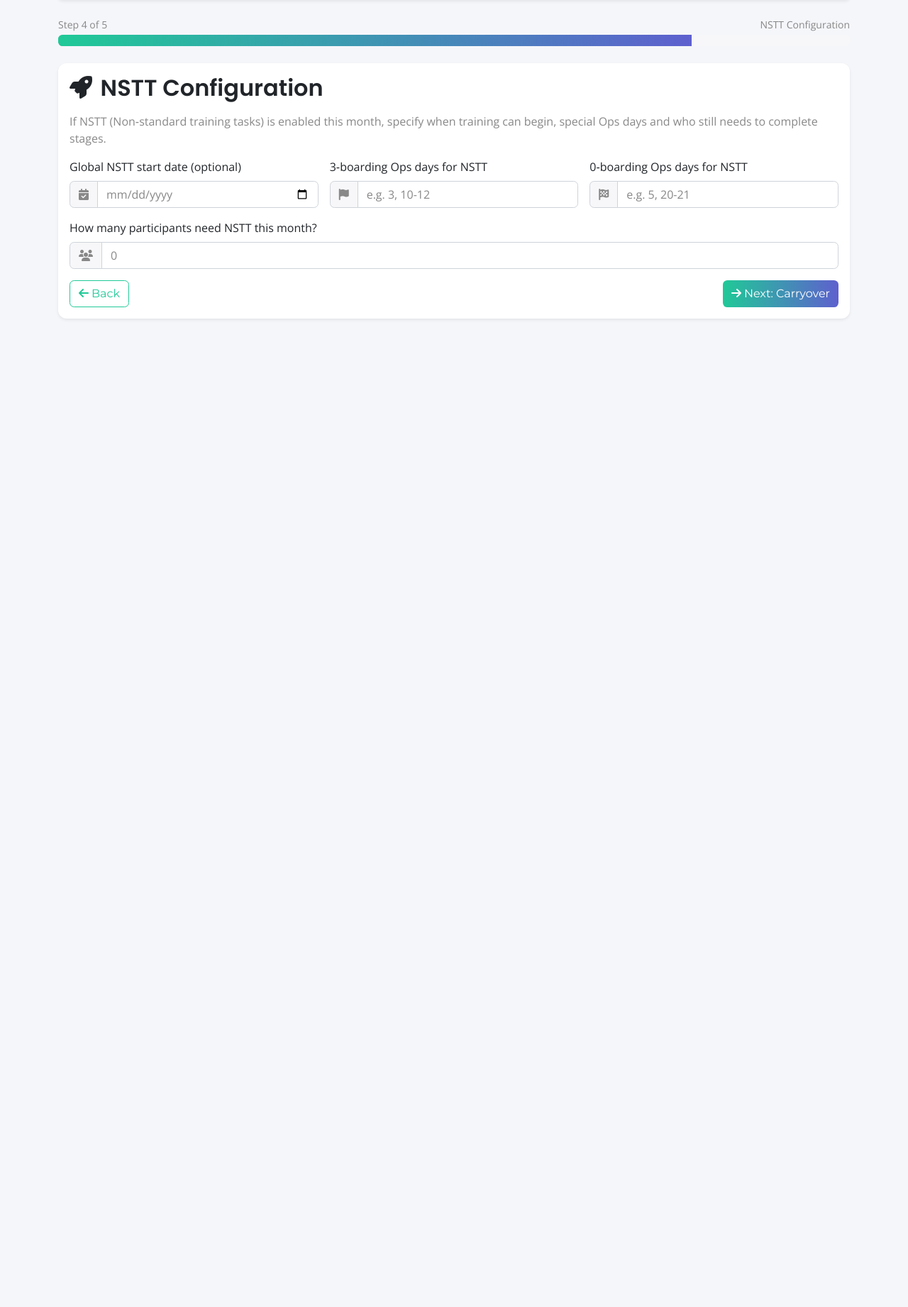
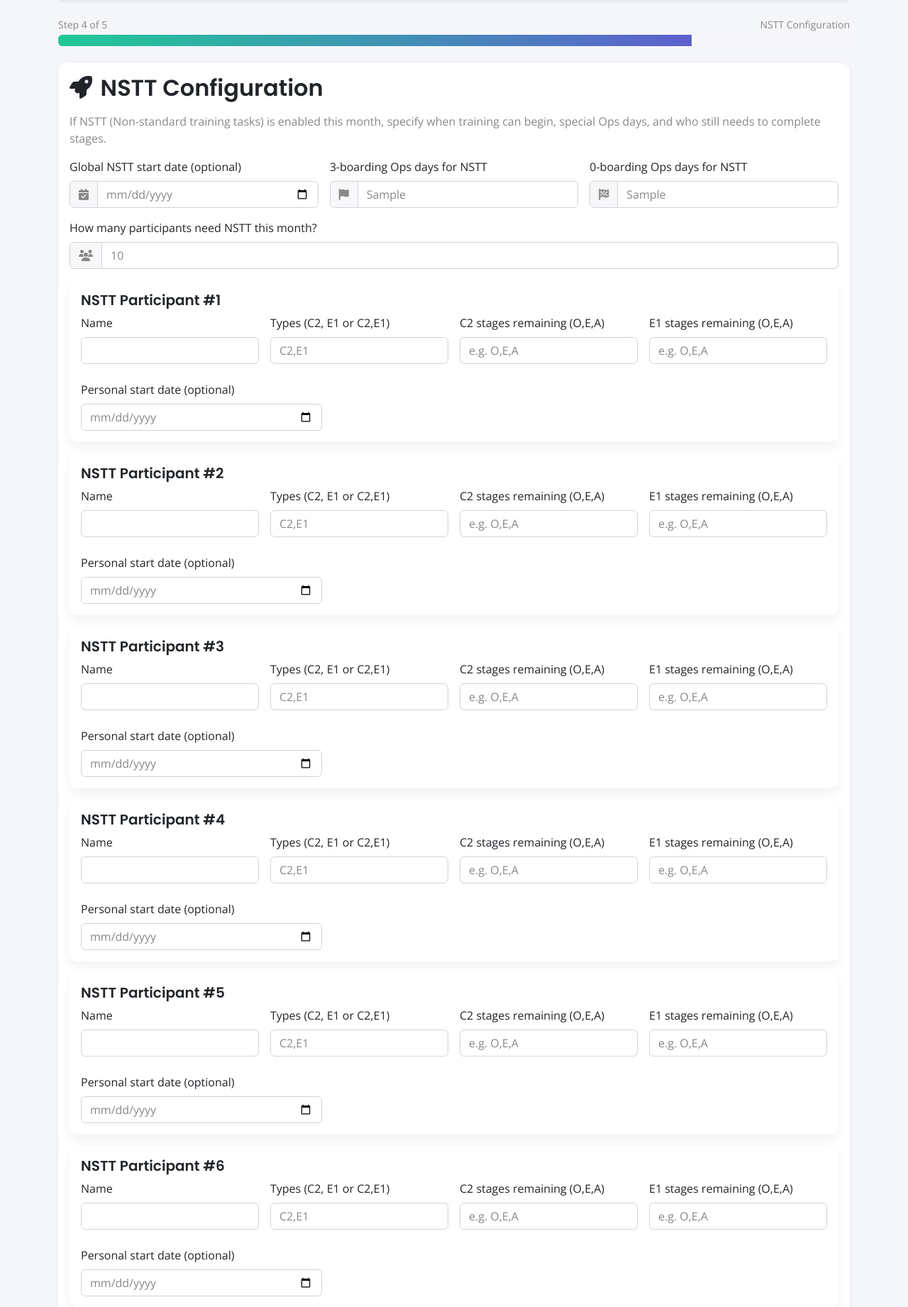
Before and after one commit to doodabomb89/duty_planner_web, a Flask app: template templates/nstt.html in a window 1280 px wide. Shown: the part 101-1943 px from the top of the page at 71% size. Before the commit the page ends 551 px from the top, so only its background shows below. Run offline with Flask 3, Linux system fonts and the light colour scheme; the template is opened without the code that fills it: most values are stand-ins (such as "Sample title", 1, 10 or a date in 2020); some libraries are stand-ins or nearby versions.

Commit message:
Update nstt.html

```diff
--- a/templates/nstt.html
+++ b/templates/nstt.html
@@ -14,42 +14,88 @@
 <div class="card shadow-sm mb-4">
   <div class="card-body">
     <h2 class="card-title mb-3"><i class="fa-solid fa-rocket me-1"></i> NSTT Configuration</h2>
-        <p class="text-muted">If NSTT (Non‑standard training tasks) is enabled this month, specify when training can begin, special Ops days and who still needs to complete stages.</p>
+    <p class="text-muted">
+      If NSTT (Non-standard training tasks) is enabled this month, specify when training can begin,
+      special Ops days, and who still needs to complete stages.
+    </p>
+
     <form action="{{ url_for('nstt') }}" method="post" id="nsttForm">
       <div class="row g-3 mb-3">
+        <!-- Global start -->
         <div class="col-md-4">
           <label for="nstt_global_start" class="form-label">Global NSTT start date (optional)</label>
           <div class="input-group">
             <span class="input-group-text"><i class="fa-solid fa-calendar-check"></i></span>
-                        <input type="date" class="form-control" id="nstt_global_start" name="nstt_global_start">
+            <input
+              type="date"
+              class="form-control"
+              id="nstt_global_start"
+              name="nstt_global_start"
+              value="{{ existing_global_start }}"
+            >
           </div>
         </div>
+
+        <!-- 3-boarding -->
         <div class="col-md-4">
-                    <label for="nstt_three_boardings" class="form-label">3‑boarding Ops days for NSTT</label>
+          <label for="nstt_three_boardings" class="form-label">3-boarding Ops days for NSTT</label>
           <div class="input-group">
             <span class="input-group-text"><i class="fa-solid fa-flag"></i></span>
-                        <input type="text" class="form-control" id="nstt_three_boardings" name="nstt_three_boardings" placeholder="e.g. 3, 10-12">
+            <input
+              type="text"
+              class="form-control"
+              id="nstt_three_boardings"
+              name="nstt_three_boardings"
+              placeholder="e.g. 3, 10-12"
+              value="{{ existing_three_boardings }}"
+            >
           </div>
         </div>
+
+        <!-- 0-boarding -->
         <div class="col-md-4">
-                    <label for="nstt_no_boardings" class="form-label">0‑boarding Ops days for NSTT</label>
+          <label for="nstt_no_boardings" class="form-label">0-boarding Ops days for NSTT</label>
           <div class="input-group">
             <span class="input-group-text"><i class="fa-solid fa-flag-checkered"></i></span>
-                        <input type="text" class="form-control" id="nstt_no_boardings" name="nstt_no_boardings" placeholder="e.g. 5, 20-21">
+            <input
+              type="text"
+              class="form-control"
+              id="nstt_no_boardings"
+              name="nstt_no_boardings"
+              placeholder="e.g. 5, 20-21"
+              value="{{ existing_no_boardings }}"
+            >
           </div>
         </div>
       </div>
+
+      <!-- Count -->
       <div class="mb-3">
         <label for="nstt_num_members" class="form-label">How many participants need NSTT this month?</label>
         <div class="input-group">
           <span class="input-group-text"><i class="fa-solid fa-users"></i></span>
-                    <input type="number" class="form-control" id="nstt_num_members" name="nstt_num_members" min="0" value="0" required>
+          <input
+            type="number"
+            class="form-control"
+            id="nstt_num_members"
+            name="nstt_num_members"
+            min="0"
+            value="{{ default_member_rows if default_member_rows is defined else 0 }}"
+            required
+          >
         </div>
       </div>
+
+      <!-- Dynamic participant cards -->
       <div id="participants"></div>
+
       <div class="d-flex justify-content-between">
-                <a href="{{ url_for('leaders') }}" class="btn btn-outline-secondary"><i class="fa-solid fa-arrow-left me-1"></i>Back</a>
-                <button type="submit" class="btn btn-success"><i class="fa-solid fa-arrow-right me-1"></i>Next: Carryover</button>
+        <a href="{{ url_for('leaders') }}" class="btn btn-outline-secondary">
+          <i class="fa-solid fa-arrow-left me-1"></i>Back
+        </a>
+        <button type="submit" class="btn btn-success">
+          <i class="fa-solid fa-arrow-right me-1"></i>Next: Carryover
+        </button>
       </div>
     </form>
   </div>
@@ -58,13 +104,19 @@
 
 {% block extra_scripts %}
 <script>
-// Dynamically add participant forms based on number selected
+  // Prefilled data from the server (safe, JSON-encoded)
+  const existingMembers = {{ (existing_members or []) | tojson | safe }};
+  const defaultRows = {{ (default_member_rows or 0) | int }};
+
   const numField = document.getElementById('nstt_num_members');
   const container = document.getElementById('participants');
+
   function renderParticipants() {
     const n = parseInt(numField.value || 0);
     container.innerHTML = '';
+
     for (let i = 1; i <= n; i++) {
+      const m = existingMembers[i - 1] || {};
       const card = document.createElement('div');
       card.className = 'card mb-3';
       card.innerHTML = `
@@ -73,25 +125,30 @@ function renderParticipants() {
           <div class="row g-3">
             <div class="col-md-3">
               <label class="form-label" for="nstt_name_${i}">Name</label>
-            <input type="text" class="form-control" id="nstt_name_${i}" name="nstt_name_${i}" required>
+              <input type="text" class="form-control" id="nstt_name_${i}" name="nstt_name_${i}"
+                     value="${m.name ? m.name : ''}" required>
             </div>
             <div class="col-md-3">
               <label class="form-label" for="nstt_types_${i}">Types (C2, E1 or C2,E1)</label>
-            <input type="text" class="form-control" id="nstt_types_${i}" name="nstt_types_${i}" placeholder="C2,E1" required>
+              <input type="text" class="form-control" id="nstt_types_${i}" name="nstt_types_${i}"
+                     placeholder="C2,E1" value="${m.types ? m.types : ''}" required>
             </div>
             <div class="col-md-3">
               <label class="form-label" for="nstt_c2_rem_${i}">C2 stages remaining (O,E,A)</label>
-            <input type="text" class="form-control" id="nstt_c2_rem_${i}" name="nstt_c2_rem_${i}" placeholder="e.g. O,E,A">
+              <input type="text" class="form-control" id="nstt_c2_rem_${i}" name="nstt_c2_rem_${i}"
+                     placeholder="e.g. O,E,A" value="${m.c2_rem ? m.c2_rem : ''}">
             </div>
             <div class="col-md-3">
               <label class="form-label" for="nstt_e1_rem_${i}">E1 stages remaining (O,E,A)</label>
-            <input type="text" class="form-control" id="nstt_e1_rem_${i}" name="nstt_e1_rem_${i}" placeholder="e.g. O,E,A">
+              <input type="text" class="form-control" id="nstt_e1_rem_${i}" name="nstt_e1_rem_${i}"
+                     placeholder="e.g. O,E,A" value="${m.e1_rem ? m.e1_rem : ''}">
             </div>
           </div>
           <div class="row g-3 mt-2">
             <div class="col-md-4">
               <label class="form-label" for="nstt_start_${i}">Personal start date (optional)</label>
-            <input type="date" class="form-control" id="nstt_start_${i}" name="nstt_start_${i}">
+              <input type="date" class="form-control" id="nstt_start_${i}" name="nstt_start_${i}"
+                     value="${m.start ? m.start : ''}">
             </div>
           </div>
         </div>
@@ -99,6 +156,15 @@ function renderParticipants() {
       container.appendChild(card);
     }
   }
+
+  // Initialize count and render on load
+  if (!numField.value || parseInt(numField.value) === 0) {
+    const initial = existingMembers.length > 0 ? existingMembers.length : (defaultRows || 0);
+    numField.value = initial;
+  }
+  renderParticipants();
+
+  // Re-render when user changes the count
   numField.addEventListener('input', renderParticipants);
 </script>
 {% endblock %}
```
Lines whose indentation alone changed are shown as unchanged.
